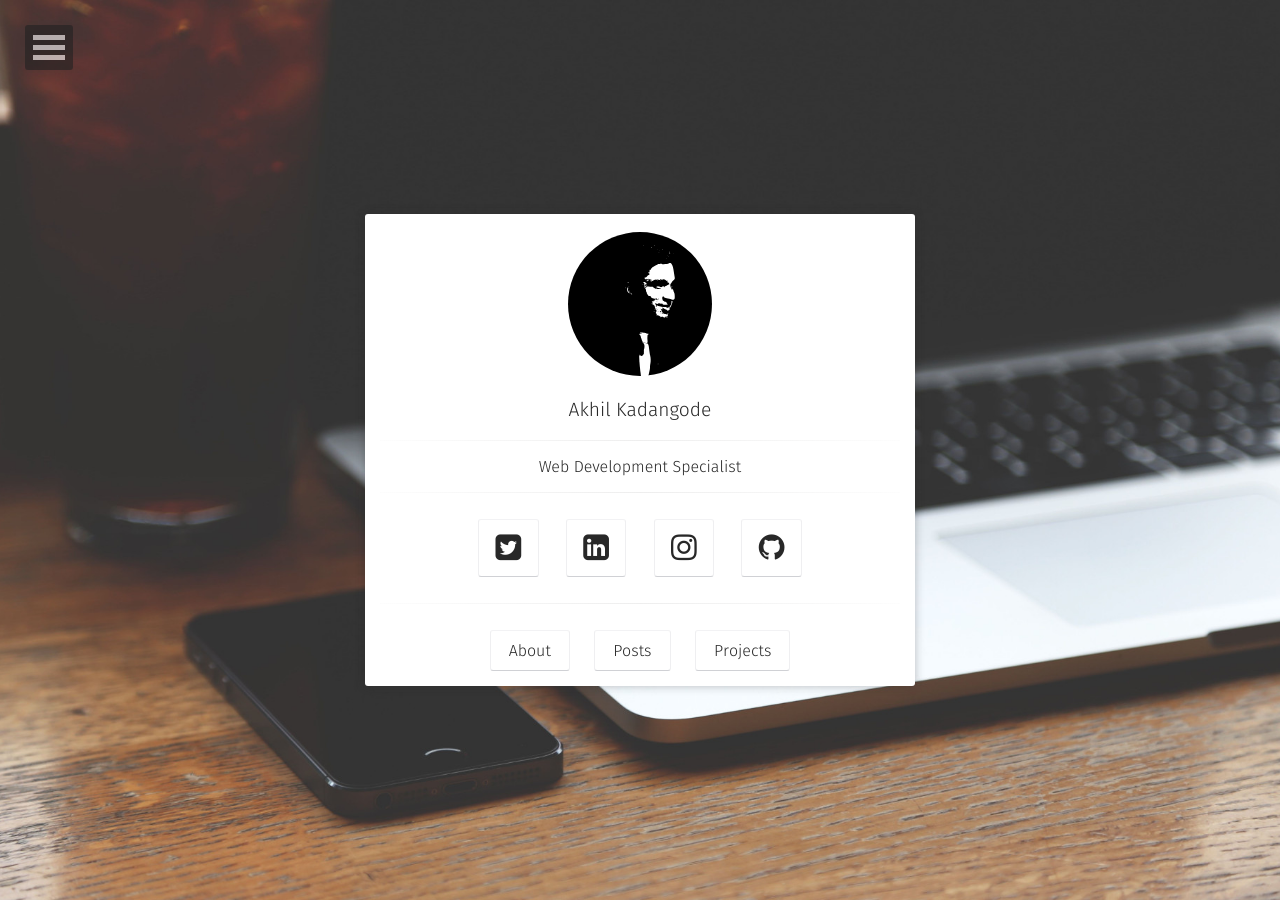
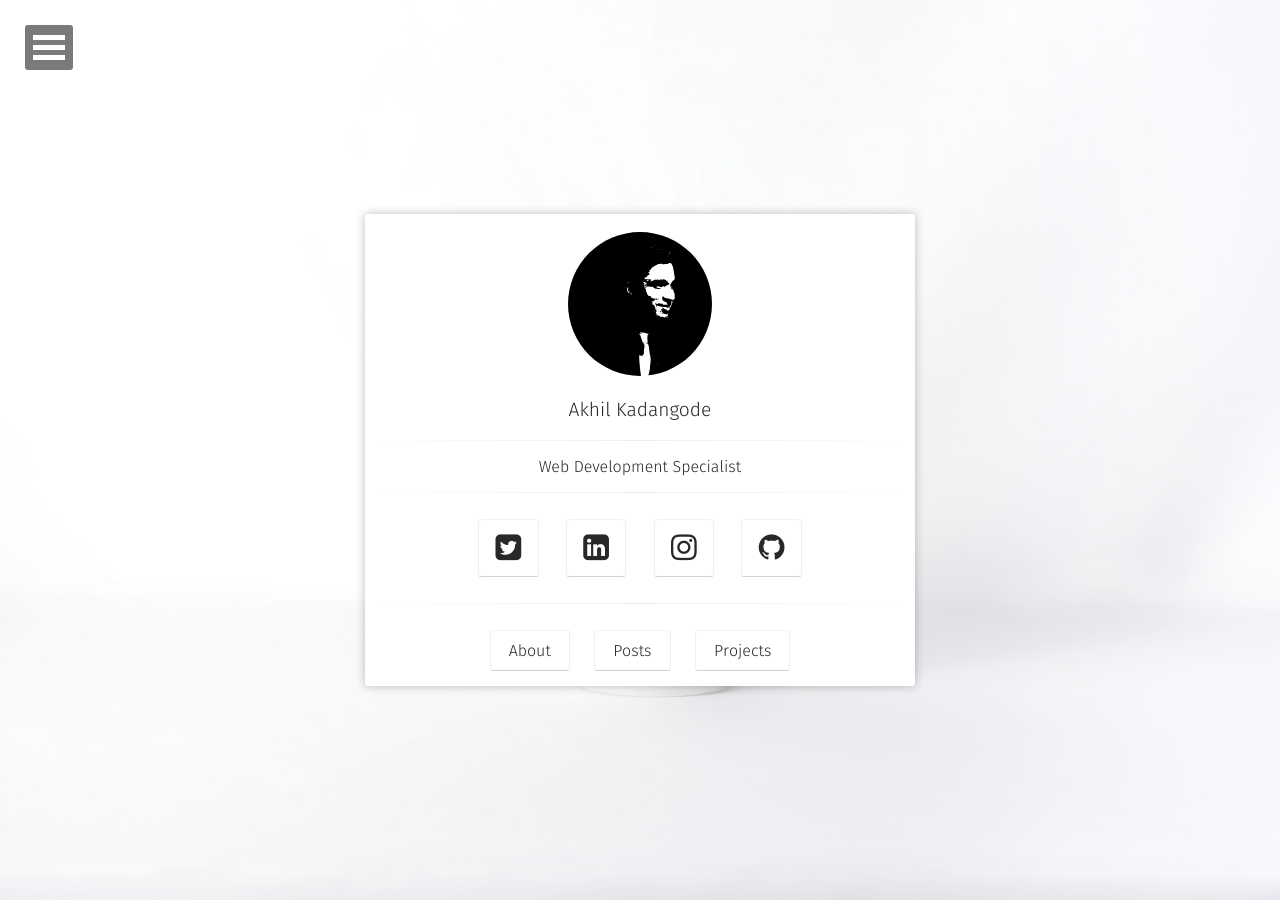
Before and after one commit to Akhilani/akhilani.com, a Jekyll site: the page built from index.html, in a window 1280 px wide. Built offline with Jekyll 4.4.1, drawn with Linux system fonts in a browser that asks for light colours; some web fonts are replaced.

Commit message:
change background

```diff
--- a/_config.yml
+++ b/_config.yml
@@ -5,7 +5,7 @@ description:        "Dedicated follower of passion."
 reading_time:       true
 words_per_minute:   200
 logo:               'assets/img/akhil.svg'
-background:         'assets/img/placeholder-big.jpg'
+background:         'assets/img/ak-bg.jpg'
 tiled_bg:           false   # Set this true if you want to tile your background image, otherwise it will be covered
 locale:             en_US
 url:                https://www.akhilani.com
```
Also changed, not shown: assets/img/ak-bg.jpg (added).
